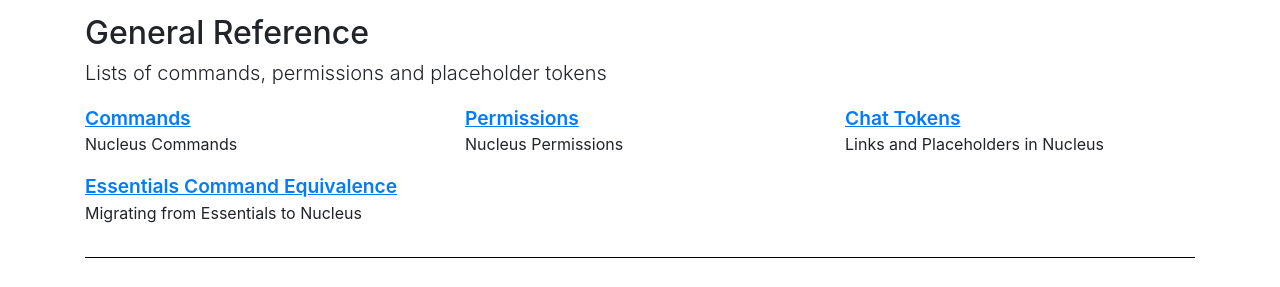
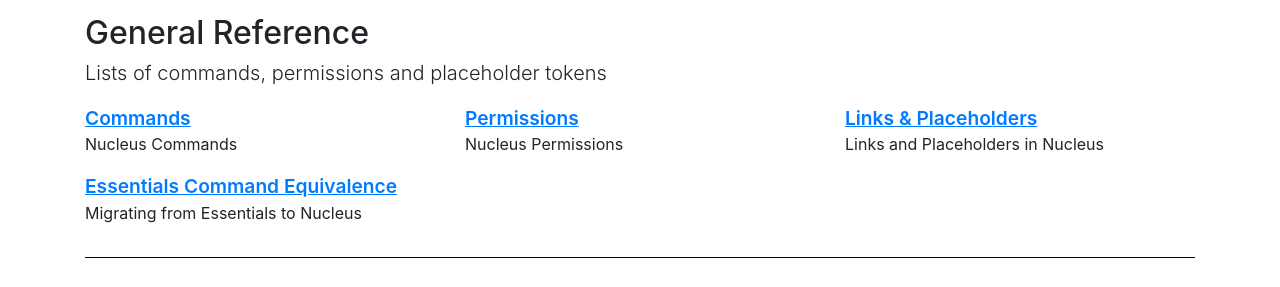
Before and after one commit to NucleusPowered/site-v2, a Jekyll site: the page built from docs/index.md, in a window 1280 px wide and 900 px high, scrolled down 984 px. Shown: the part 154-441 px from the top of the window. Built offline with Jekyll 4.4.1, drawn with Linux system fonts in a browser that asks for light colours.

Commit message:
Fix that title.

```diff
--- a/_data/blockdata.yml
+++ b/_data/blockdata.yml
@@ -58,7 +58,7 @@
         - name: "Permissions"
           tagline: "Nucleus Permissions"
           link: "permissions.html"
-        - name: "Chat Tokens"
+        - name: "Links &amp; Placeholders"
           tagline: "Links and Placeholders in Nucleus"
           link: "links-and-tokens.html"
         - name: "Essentials Command Equivalence"
```
